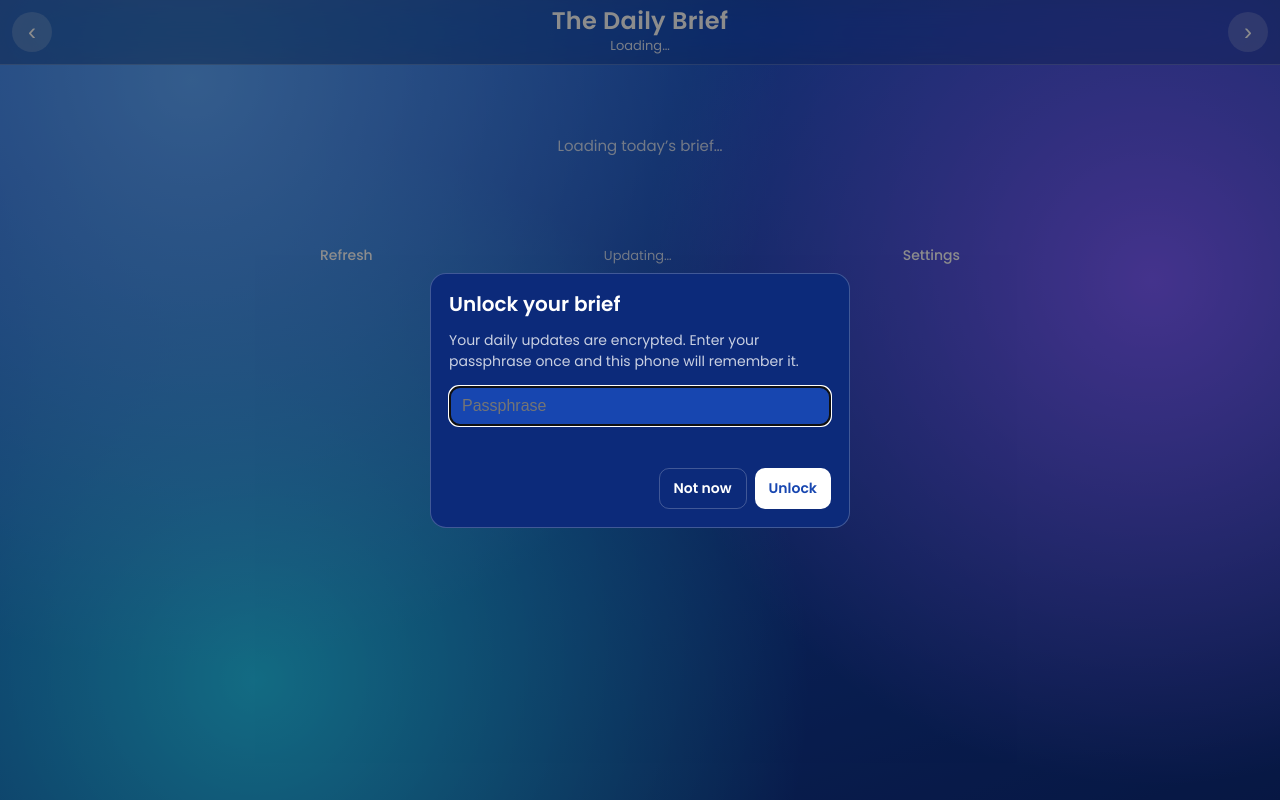
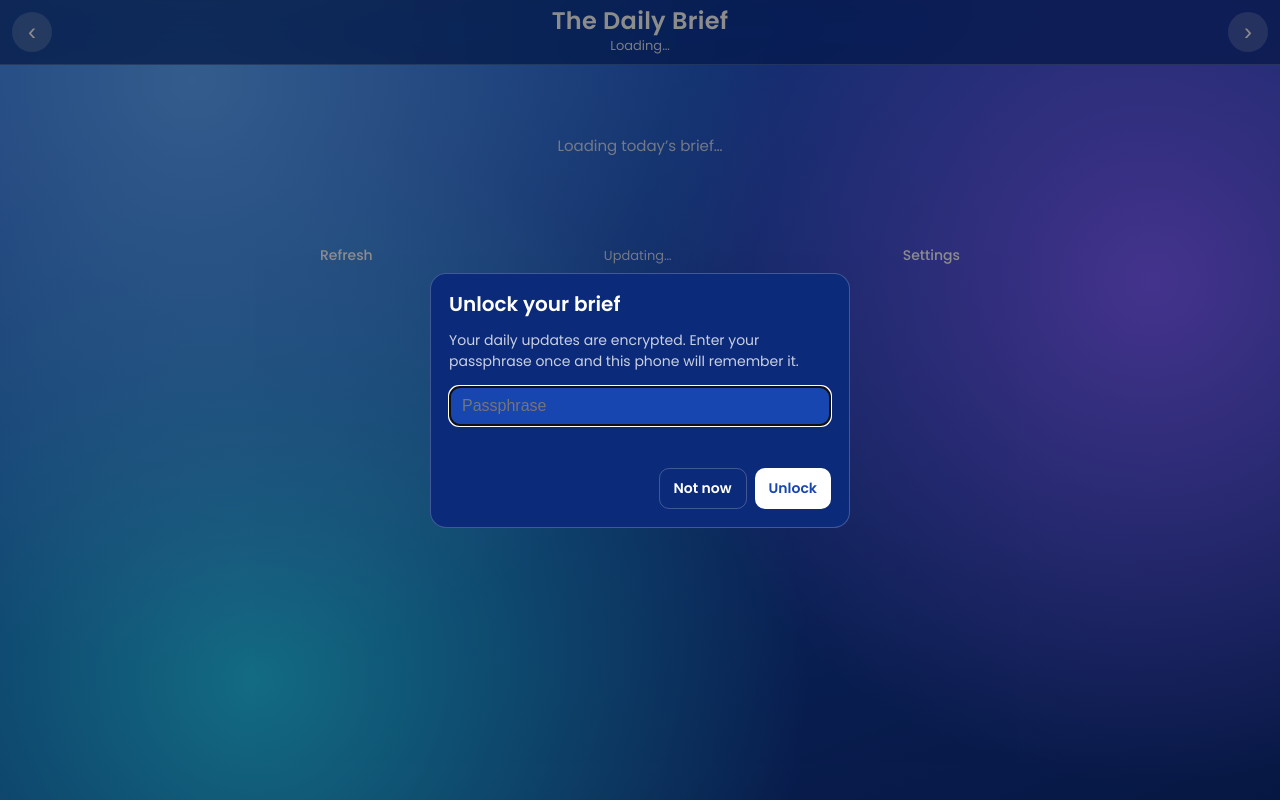
Before and after one commit to gmiller369/daily-brief, a plain HTML site: page index.html in a window 1280 px wide. Drawn offline with Linux system fonts and the light colour scheme; files whose address does not match are found by name.

Commit message:
Glass header: more opaque so text under it stays readable
Co-Authored-By: Claude Opus 5.5 <noreply@anthropic.com>
Claude-Session: https://claude.ai/code/session_01Nqb9HWGdkWH2WSNnhcGJRN

```diff
--- a/styles.css
+++ b/styles.css
@@ -173,7 +173,7 @@ dialog input[type=password] {
     linear-gradient(160deg, var(--g4), var(--g5));
   background-attachment: fixed;
 }
-:root[data-look="glass"] .topbar { background: color-mix(in srgb, var(--g5) 45%, rgba(255,255,255,.08)); backdrop-filter: blur(30px) saturate(150%); -webkit-backdrop-filter: blur(30px) saturate(150%); box-shadow: none; border-bottom: 1px solid rgba(255,255,255,.2); }
+:root[data-look="glass"] .topbar { background: color-mix(in srgb, var(--g5) 72%, transparent); backdrop-filter: blur(30px) saturate(150%); -webkit-backdrop-filter: blur(30px) saturate(150%); box-shadow: none; border-bottom: 1px solid rgba(255,255,255,.2); }
 :root[data-look="glass"] .card, :root[data-look="glass"] .chip, :root[data-look="glass"] .stat {
   backdrop-filter: blur(18px) saturate(140%); -webkit-backdrop-filter: blur(18px) saturate(140%);
   border: 1px solid rgba(255,255,255,.28); box-shadow: 0 8px 24px rgba(5,20,70,.18);
```
